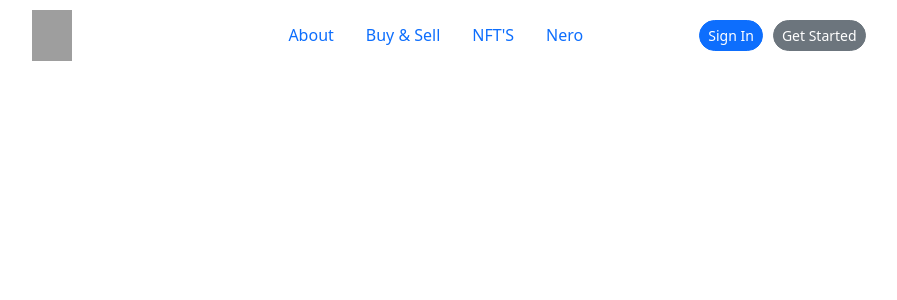
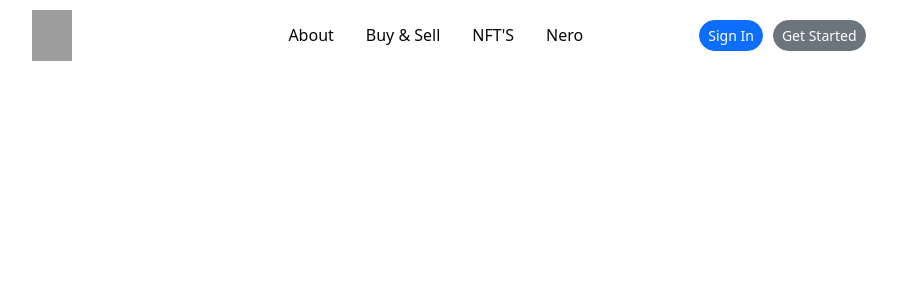
Before and after one commit to AdamDono/nerowebpage, an Angular app: page / in a window 1280 px wide. Shown: the top 300 px of the page, without its empty margins (186-1083 px from the left). Built offline with nearby package versions, Linux system fonts and the light colour scheme; grey boxes are pictures that could not be loaded.

Commit message:
anchor tags updated

```diff
--- a/src/app/app.component.html
+++ b/src/app/app.component.html
@@ -16,9 +16,6 @@
     <a class="nav-link" href="#">Nero</a>
   </li>
 
-
-
-
   <button type="button" class="btn btn-primary btn-sm">Sign In</button>
   <button type="button" class="btn btn-secondary btn-sm">Get Started</button>
 </ul>
--- a/src/app/app.component.scss
+++ b/src/app/app.component.scss
@@ -6,6 +6,7 @@ margin-top: 10px;
   }
   li{
     margin-top: 15px;
+    color: rgb(203, 121, 13);
   }
   .btn-primary{
     margin-top: 20px;
@@ -21,3 +22,6 @@ margin-top: 10px;
    margin-right: 10px;
    border-radius: 50px;
   }
+  a{
+    color: rgb(9, 7, 5);
+  }
```
